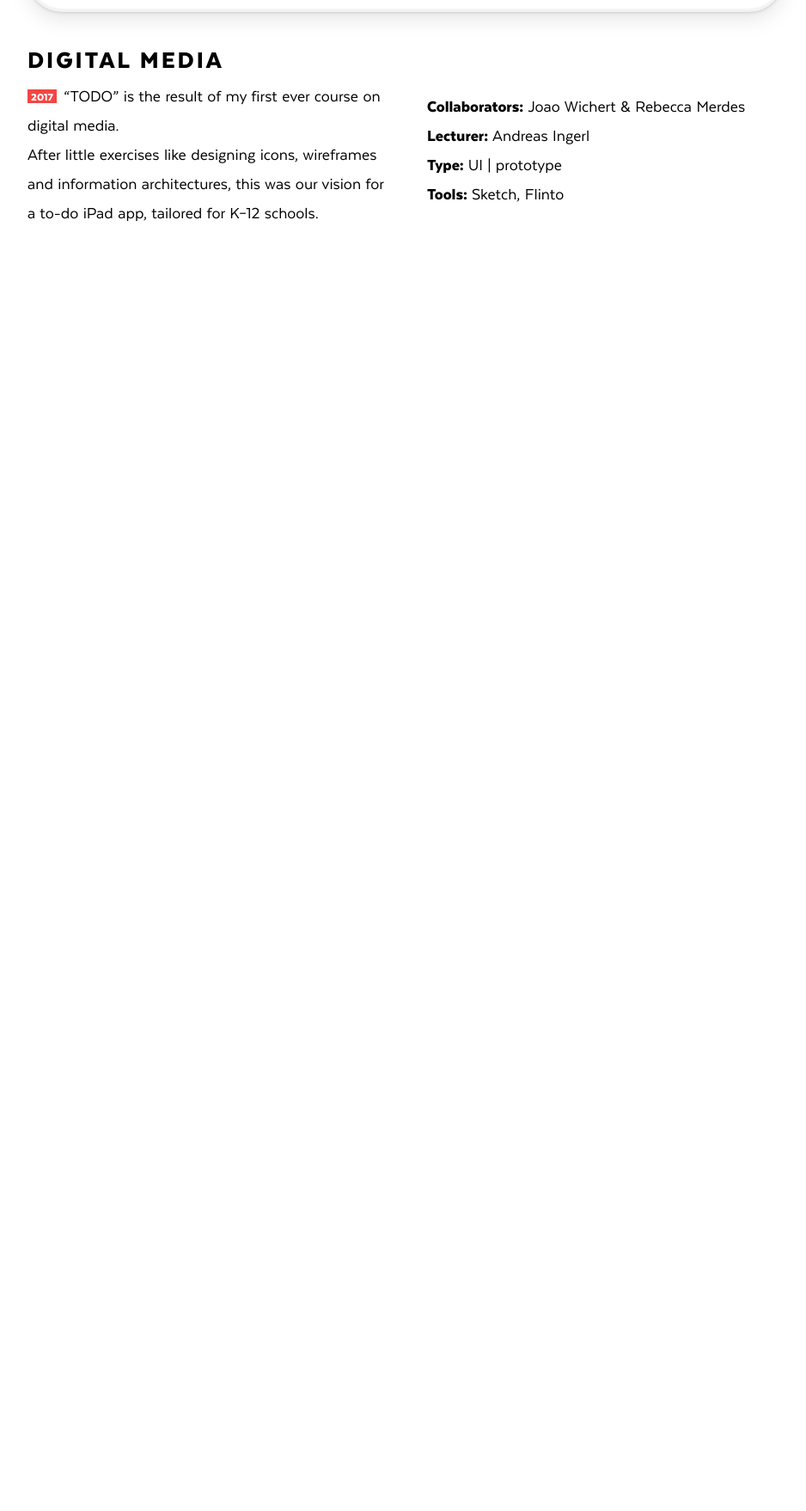
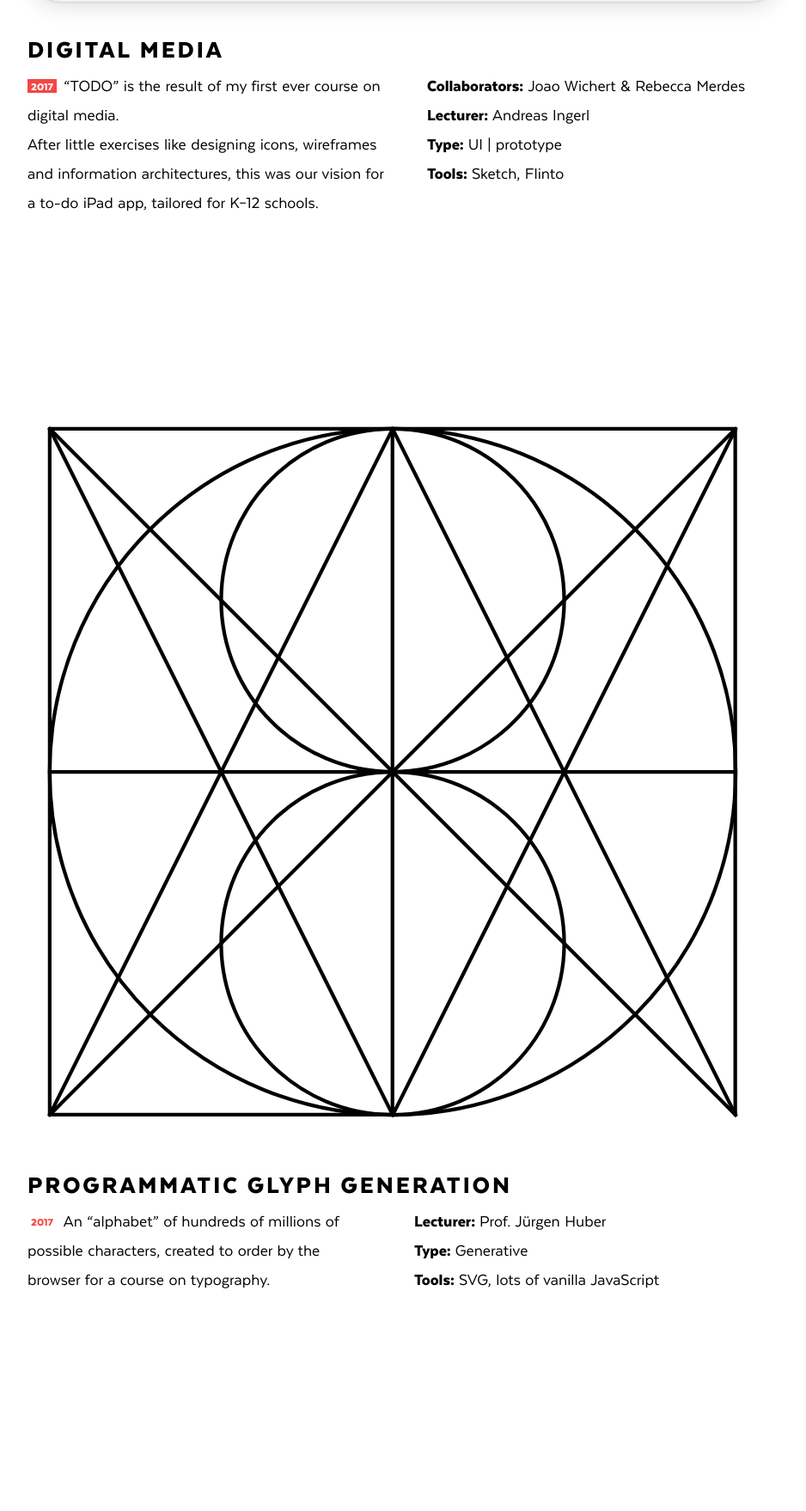
Before and after one commit to janospower/cv, a PHP site: page / in a window 1280 px wide. Shown: the part 4742-6500 px from the top of the page at 86% size, without its empty margins (183-1121 px from the left). Before the commit the page ends 5000 px from the top, so only its background shows below. Run offline with PHP 8.4, Linux system fonts and the light colour scheme; some libraries are stand-ins or nearby versions.

Commit message:
changed header, added glyphs

```diff
--- a/css/stylesheet.css
+++ b/css/stylesheet.css
@@ -248,6 +248,9 @@ footer a:hover img {
   padding: 15px 40px;
   margin: 0px auto;
 }
+.image{
+  width: 100%;
+}
 .screen::before{
   content: "";
   top: 0;
@@ -280,6 +283,12 @@ footer a:hover img {
 }
 object{
   pointer-events: none;
+}
+
+iframe{
+  width: 95vw;
+  height: 95vw;
+  border: none;
 }
 
 @media only screen and (min-width: 800px) {
@@ -349,9 +358,23 @@ object{
       grid-template-columns: 1fr 1fr;
       grid-column-gap: 50px;
     }
+    .works > h3{
+      grid-column: 1 / 3;
+
+    }
     .browsers{
       grid-column: 1 / 3;
       max-height: 650px;
+    }
+    .image{
+      grid-column: 1 / 3;
+      width: 850px;
+      height: 850px;
+      background-color: white;
+    }
+    iframe{
+      width: 100%;
+      height: 100%;
     }
     .browser {
       position: relative;
@@ -404,9 +427,7 @@ object{
       font-size: 20px;
       line-height: 1.7;
     }
-    .r{
-      padding-top: 93px;
-    }
+
 
     #imp > *{
       width: 850px;
--- a/index.html
+++ b/index.html
@@ -88,7 +88,6 @@
 
 
 
-
       <article class="entry transparent">
         <section class="works">
           <div class="phone">
@@ -149,14 +148,14 @@
               </div>
             </div>
           </div>
+          <h3>Technology I</h3>
           <div class="text">
-            <h3>Technology I</h3>
               <p><span class="year akzent">2017</span>
               &ldquo;Techno&rdquo; was a full-class-effort to build a solid foundation in web technologies by collaborating on an online magazine.<br/>
               Me and my team built the <a href="https://github.com/hanspagel/htw-magazin-gruppe-1/tree/master/Startseite" target="_blank">landing page</a>, as well as <a href="https://github.com/hanspagel/htw-magazin-gruppe-1/tree/master/Design%20Details" target="_blank">an article</a> on a podcast called &ldquo;Design Details&rdquo;.
             </p>
           </div>
-          <div class="text r">
+          <div class="text">
             <p><strong>Collaborators: </strong>Yannic Scheffel & Miriam Zils<br/>
               <strong>Lecturer: </strong>Hans Pagel<br/>
               <strong>Type: </strong>2 Static websites<br/>
@@ -174,14 +173,14 @@
                 <video src="videos/todo.mp4" poster="videos/todo.png" autoplay loop playsinline="" width="100%" height="100%" class="proto"></video>
               </div>
             </div>
+            <h3>Digital Media</h3>
             <div class="text">
-              <h3>Digital Media</h3>
                 <p><span class="year akzentbg">2017</span>
                 &ldquo;TODO&rdquo; is the result of my first ever course on digital media.<br/>
                 After little exercises like designing icons, wireframes and information architectures, this was our vision for a to-do iPad app, tailored for K–12 schools.
               </p>
             </div>
-            <div class="text r">
+            <div class="text">
               <p><strong>Collaborators: </strong>Joao Wichert & Rebecca Merdes<br/>
                 <strong>Lecturer: </strong>Andreas Ingerl<br/>
                 <strong>Type: </strong>UI | prototype<br/>
@@ -191,6 +190,26 @@
           </section>
         </article>
       </div>
+
+      <article class="entry transparent">
+        <section class="works">
+          <div class="image">
+            <iframe src="svg/index.html"></iframe>
+          </div>
+          <h3>Programmatic Glyph Generation</h3>
+          <div class="text">
+              <p><span class="year akzent">2017</span>
+               An &ldquo;alphabet&rdquo; of hundreds of millions of possible characters, created to order by the browser for a course on typography.
+            </p>
+          </div>
+          <div class="text">
+            <p><strong>Lecturer: </strong>Prof. Jürgen Huber<br/>
+              <strong>Type: </strong>Generative<br/>
+              <strong>Tools: </strong>SVG, lots of vanilla JavaScript<br/>
+            </p>
+          </div>
+        </section>
+      </article>
 
 
     </main>
--- a/svg/css/style.css
+++ b/svg/css/style.css
@@ -1,3 +1,7 @@
+* {
+  margin: 0px;
+  padding: 0px;
+}
 #holder {
   /*background: #fff;*/
   width: 100%;
--- a/svg/js/index.js
+++ b/svg/js/index.js
@@ -40,7 +40,7 @@ i=0;
       setColor();
     }
 
-  }, 100);
+  }, 1000);
 }
 
 function downloadInnerHtml(filename, elId, mimeType) {
```
